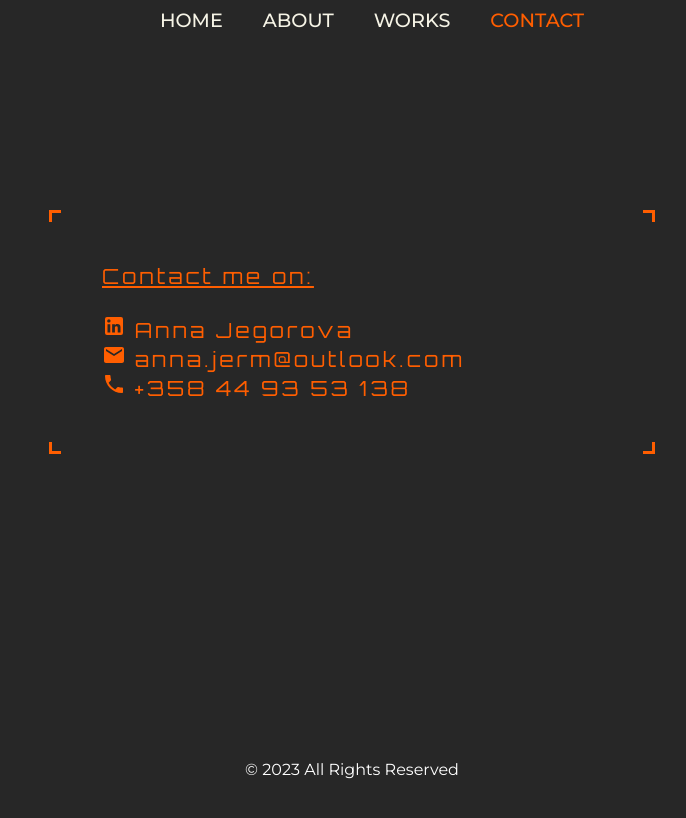
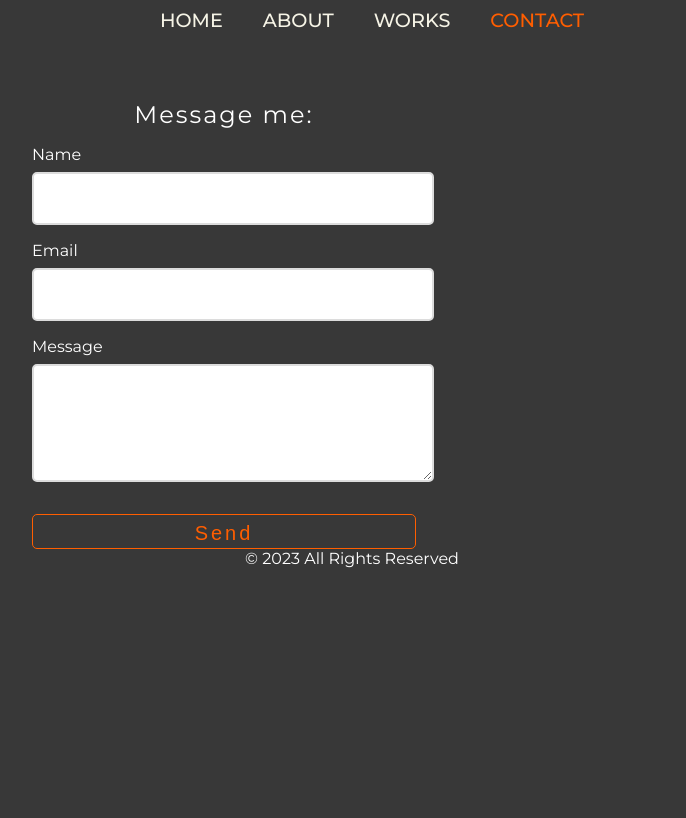
Before and after one commit to anyajegorova/portfolio, a React (Create React App) app in the folder profile_client/: page /contact in a window 1280 px wide. Shown: the top 818 px of the page, without its empty margins (288-974 px from the left). Built offline with nearby package versions, Linux system fonts and the light colour scheme.

Commit message:
contact 2 styling

```diff
--- /dev/null
+++ b/package.json
@@ -0,0 +1,5 @@
+{
+  "dependencies": {
+    "@emailjs/browser": "^3.11.0"
+  }
+}
--- a/profile_client/src/App.css
+++ b/profile_client/src/App.css
@@ -6,7 +6,7 @@
 }
 
 body {
-  background: #272727;
+  background: #383838;
   font-family: "Montserrat", sans-serif;
   height: 100vh;
 }
--- a/profile_client/src/App.js
+++ b/profile_client/src/App.js
@@ -3,7 +3,7 @@ import Navbar2 from './components/Navbar2';
 import Footer from './components/Footer';
 
 import About from './views/About';
-import Contact from './views/Contact';
+import Contact2 from './views/Contact2';
 import Works from './views/Works';
 import Home from './views/Home';
 import { BrowserRouter as Router, Route, Routes } from 'react-router-dom';
@@ -20,7 +20,7 @@ function App() {
         <Routes>
           <Route path='/about' element={<About />} />
           <Route path='/works' element={<Works />} />
-          <Route path='/contact' element={<Contact />} />
+          <Route path='/contact' element={<Contact2 />} />
         </Routes>
       </Router>
 
--- a/profile_client/src/components/Footer.css
+++ b/profile_client/src/components/Footer.css
@@ -3,7 +3,8 @@
     bottom: 0;
     color: rgb(255, 255, 255);
     text-align: center;
-    position: fixed;
-    background-color: #272727;
+    background-color: #383838;
     width: 100%;
+    display: flex;
+    justify-content: center;
 }
--- a/profile_client/src/components/Navbar2.css
+++ b/profile_client/src/components/Navbar2.css
@@ -6,7 +6,7 @@
     height: 50px;
     position: sticky;
     top: 0;
-    background-color: #272727;
+    background-color: #383838;
     z-index: 1;
 }
 
--- a/profile_client/src/components/ProgressBar.css
+++ b/profile_client/src/components/ProgressBar.css
@@ -10,6 +10,6 @@
 .progress-bar-fill {
     display: block;
     height: 5px;
-    background-color: #4394c4;
+    background-color: #00BFFF;
     border-radius: 6px;
 }
--- a/profile_client/src/views/About.js
+++ b/profile_client/src/views/About.js
@@ -26,7 +26,7 @@ const About = () => {
                 </div>
                 <div className='general-info-container'>
                     <p style={{ color: '#ff5e00', fontSize: 30, letterSpacing: 2 }}>Anna Jegorova</p>
-                    <p style={{ fontSize: 14}}><PlaceIcon style={{ color: '#ff5e00' }} />Vantaa - Finland</p>
+                    <div className='place-wrapper'><PlaceIcon style={{ color: '#ff5e00' }} /> <p style={{ fontSize: 14}}>Vantaa - Finland</p></div>
                     <p> Greetings! I'm thrilled to have you here!</p>
                     <p>Currently, I am pursuing a degree in <span style={{ color: '#ff5e00' }}>Business Information Technology</span> at Haaga-Helia UAS with the aim of becoming a <span style={{ color: '#ff5e00' }}>Junior Front-end Developer</span> in the near future. Looking ahead, my ultimate goal is to attain the position of <span style={{ color: '#ff5e00' }}>Senior Full-stack Developer</span> through dedicated effort and continuous learning.</p>
                     <Link to='/works'><button>CHECK WORKS</button>
@@ -34,7 +34,7 @@ const About = () => {
                 </div>
             </div>
             <div className='skills-container'>
-                <div style={{ backgroundColor: '#6b6b6b28', borderTopRightRadius: 15, padding: 10, width: 100 }}>
+                <div style={{ backgroundColor: '#272727', borderTopRightRadius: 15, padding: 10, width: 100 }}>
                     Skills
                 </div>
                 <div className='skills'>
--- /dev/null
+++ b/profile_client/src/views/Contact2.js
@@ -0,0 +1,68 @@
+import { useRef, useState } from 'react';
+import emailjs from '@emailjs/browser';
+import Snackbar from '@mui/material/Snackbar';
+import Alert from '@mui/material/Alert';
+
+import './styles.css';
+
+const Contact2 = () => {
+    const [open, setOpen] = useState(false)
+    const form = useRef();
+
+    const handleClick = () => {
+        setOpen(true);
+    }
+
+    const handleClose = (event, reason) => {
+        if (reason === 'clickaway') {
+            return
+        }
+        setOpen(false);
+    }
+
+    const sendEmail = (e) => {
+        e.preventDefault();
+
+        emailjs.sendForm('service_ivkah3m', 'template_fbfq4dm', form.current, 'lMaEZmQbs-phf2SCI')
+            .then((result) => {
+                console.log(result.text);
+                console.log(e);
+            }, (error) => {
+                console.log(error.text);
+            })
+            .then(
+                (result) => {
+                    form.current.reset();
+                }
+            )
+    };
+
+    return (
+        <div className='contact-container'>
+            <div className='form-container'>
+                <p style={{ fontSize: 24, letterSpacing: 2 }}>Message me:</p>
+                <form ref={form} onSubmit={sendEmail}>
+                    <label>Name</label>
+                    <input type="text" name="user_name" />
+                    <label>Email</label>
+                    <input type="email" name="user_email" />
+                    <label>Message</label>
+                    <textarea name="message" />
+                    <input type="submit" value="Send" onClick={handleClick} />
+                </form>
+                <Snackbar open={open} autoHideDuration={6000} onClose={handleClose}>
+                    <Alert onclose={handleClose} severity='success' sx={{ width: '100%' }}>
+                        Message sent successfully!
+                    </Alert>
+                </Snackbar>
+            </div>
+            <div className='social-media'>
+
+            </div>
+        </div>
+
+
+    );
+};
+
+export default Contact2;
--- a/profile_client/src/views/styles.css
+++ b/profile_client/src/views/styles.css
@@ -70,8 +70,8 @@ button:hover {
 }
 
 
-/* Contact page*/
-ul {
+/* Contact page NOT USED*/
+/* ul {
     list-style-type: none;
     margin: 0;
     padding: 0;
@@ -110,31 +110,31 @@ a {
 
     --b: 3px;
     /* thickness of the border */
-    --c: #ff5e00;
+/* --c: #ff5e00;
     /* color of the border */
-    --w: 12px;
+/* --w: 12px;
     /* width of border */
-    border: var(--b) solid #0000;
-    /*space for the border */
-    --_g: #0000 90deg, var(--c) 0;
+/* border: var(--b) solid #0000; */
+/*space for the border */
+/* --_g: #0000 90deg, var(--c) 0;
     --_p: var(--w) var(--w) border-box no-repeat;
     background:
         conic-gradient(from 90deg at top var(--b) left var(--b), var(--_g)) 0 0 / var(--_p),
         conic-gradient(from 180deg at top var(--b) right var(--b), var(--_g)) 100% 0 / var(--_p),
         conic-gradient(from 0deg at bottom var(--b) left var(--b), var(--_g)) 0 100% / var(--_p),
         conic-gradient(from -90deg at bottom var(--b) right var(--b), var(--_g)) 100% 100% / var(--_p);
-}
+} */
 
-.box:hover {
+/* .box:hover {
     transform: scale(1.1);
-}
+} */
 
 /*Works page*/
 
 .works-container {
     height: 100vh;
     margin-top: 50px;
-
+    background-color: #383838
 }
 
 .MuiTabs-root {
@@ -156,7 +156,7 @@ a {
 .design3d-container {
     margin: 0;
     padding: 0;
-    background-color: #272727;
+    background-color: #383838;
     height: 100%;
     margin: auto;
     width: 80vh;
@@ -217,20 +217,21 @@ cite {
 .about-main-container {
     display: flex;
     color: white;
-    background-color: #6b6b6b28;
+    background-color: #383838;
     padding: 70px;
     justify-content: space-around;
-    margin-top: 10px;
     font-size: 26px;
+    max-height: 100%;
 }
 
 .general-info-container {
     display: flex;
     flex-direction: column;
-    max-width: 900px;
+    max-width: 50%;
     justify-content: space-around;
     text-align: justify;
     line-height: 1.5;
+    margin: 10px;
 }
 
 .general-info-container button {
@@ -241,10 +242,6 @@ cite {
 
 }
 
-.general-info-container p {
-    margin-top: 10px;
-    margin-bottom: 10px;
-}
 
 /*Skills Card*/
 
@@ -253,22 +250,29 @@ cite {
     display: flex;
     flex-direction: column;
     margin-top: 20px;
-    height: min(350px);
+    height: max(1000px);
 
 }
 
+.place-wrapper {
+    display: flex;
+    align-items: center;
+}
+
 .skills {
-    background-color: #6b6b6b28;
+    background-color: #272727;
     display: flex;
     flex-direction: row;
     justify-content: space-around;
-    height: 100%;
+    height: 50%;
     padding: 20px;
+
 }
 
 .skill-set {
     text-align: justify;
     margin-left: max(40px);
+    padding-top: 40px;
 }
 
 .section {
@@ -277,8 +281,8 @@ cite {
 }
 
 .section:hover {
-    background-color: #58575734;
-    transition: 0.3s ease-out;
+    background-color: #383838;
+    transition: 0.7s ease-out;
 
 }
 
@@ -291,21 +295,25 @@ cite {
 
 .skill-wrapper {
     display: flex;
-    flex-direction: row;
-    justify-content: start;
-    padding-right: min(50%);
     align-items: center;
     margin-bottom: 10px;
     letter-spacing: 2px;
     flex-wrap: wrap;
+    justify-content: center;
+    width: 100%;
 }
 
 .skill-wrapper p {
     margin-right: auto;
-    padding-left: 15px;
+    padding-left: 30px;
+
 }
 
-/*Cards NOT USED*/
+.wrapper-container {
+    margin: 5px 180px 5px 5px;
+}
+
+/* Cards NOT USED
 
 .card-container {
     display: flex;
@@ -317,4 +325,84 @@ cite {
 
 .card-wrapper {
     margin: 20px;
+} */
+
+
+/*Contact Form */
+
+.form-container {
+    max-width: 50%;
+    min-width: 30%;
+    margin: 0 auto;
+    color: white;
+    padding-top: 50px;
 }
+
+form {
+    display: flex;
+    flex-direction: column;
+    align-items: flex-start;
+}
+
+input {
+    width: 100%;
+    height: 35px;
+    padding: 7px;
+    outline: none;
+    border-radius: 5px;
+    border: 2px solid rgb(220, 220, 220);
+
+
+}
+
+input:focus {
+    border: 2px solid rgba(0, 206, 158, 1);
+}
+
+textarea {
+    max-width: 100%;
+    min-width: 100%;
+    width: 100%;
+    max-height: 100px;
+    min-height: 100px;
+    padding: 7px;
+    outline: none;
+    border-radius: 5px;
+    border: 2px solid rgba(220, 220, 220);
+}
+
+textarea:focus {
+    border: 2px solid rgba(0, 206, 158, 1)
+}
+
+label {
+    margin-top: 1rem;
+    margin-bottom: 0.5rem;
+}
+
+input[type='submit'] {
+    margin-top: 2rem;
+    color: #ff5e00;
+    border: 1px solid #ff5e00;
+    background-color: transparent;
+    letter-spacing: 3px;
+    font-size: 20px;
+    transition: 400ms linear;
+}
+
+input[type='submit']:hover {
+    color: #272727;
+    background-color: #ff5e00;
+    cursor: pointer;
+}
+
+.contact-container {
+    display: flex;
+    flex-direction: row;
+    width: 100%;
+}
+
+.social-media {
+    max-width: 50%;
+    min-width: 20%;
+}
```
Also changed, not shown: profile_client/src/views/not_used/Contact.js (renamed from profile_client/src/views/Contact.js), 1 other file (tests, documents, lock files or other folders).
